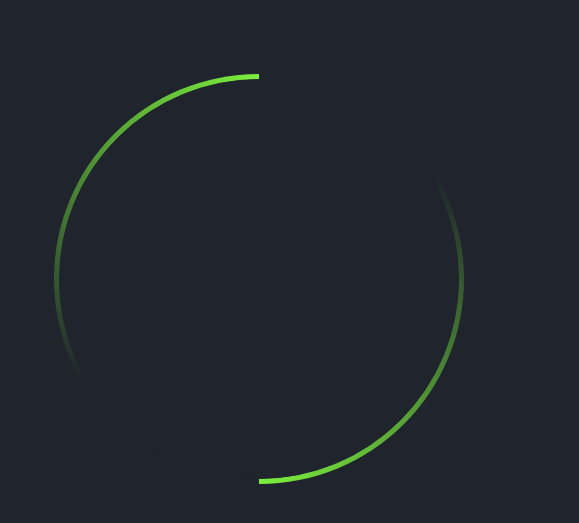
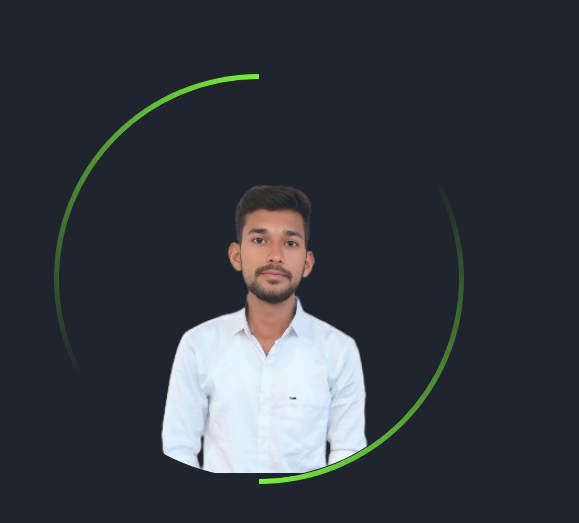
Before and after one commit to mahendra-jain1/Responsive-Personal-Portfolio-Website, a plain HTML site: page index.html in a window 1280 px wide. Shown: the part 161-684 px from the top of the page, 701-1280 px from the left. Drawn offline with nearby package versions, Linux system fonts and the light colour scheme; files whose address does not match are found by name.

Commit message:
Update index.html

```diff
--- a/index.html
+++ b/index.html
@@ -62,7 +62,7 @@
         <div class="home-img">
             <div class="img-box">
                 <div class="img-item">
-                    <img src="images/mahendra.png" alt="">
+                    <img src="mahendra.png" alt="">
                 </div>
 
             </div>
@@ -458,4 +458,5 @@
     <script src="script.js"></script>
 </body>
 
+
 </html>
```
